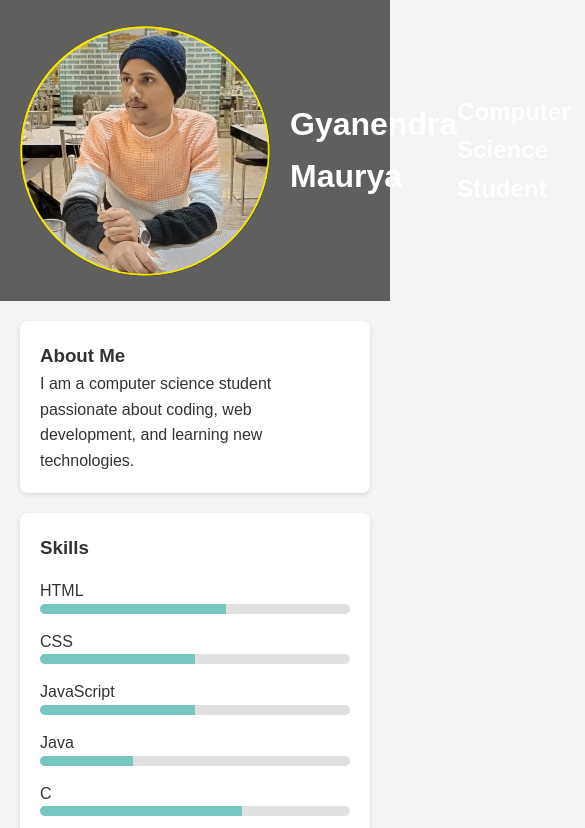
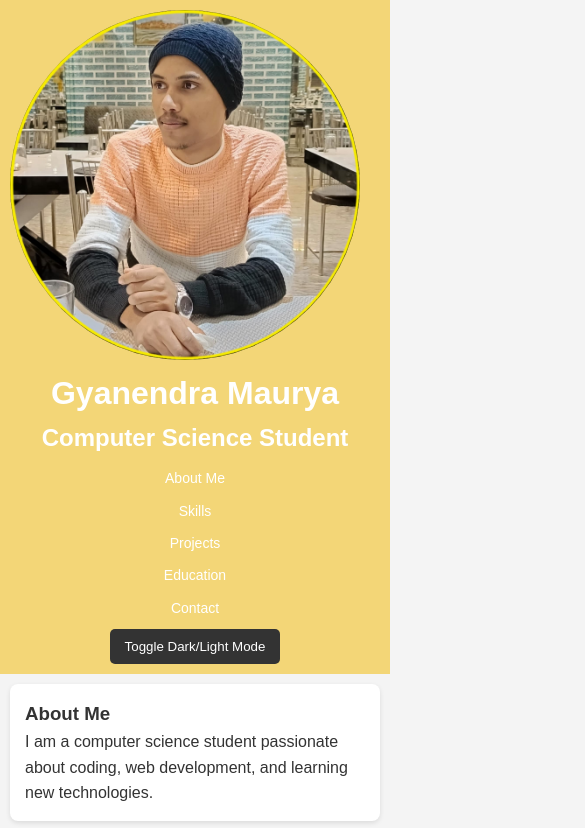
Before and after one commit to gyanendramaurya-18/Resume, a plain HTML site: page index.html in a window 390 px wide. Shown: the top 828 px of the page, 585 px wide, since content can reach past the window. Drawn offline with Linux system fonts and the light colour scheme.

Commit message:
Update styles.css change css

```diff
--- a/styles.css
+++ b/styles.css
@@ -12,17 +12,10 @@ body {
 }
 
 header {
-background: #424241d5;
-color: white;
+    background: hsl(46, 84%, 71%);
+    color: #fff;
     padding: 20px;
-display: flex; /* Use flexbox for layout */
-justify-content: space-between; /* Space between items */
-align-items: center; /* Center items vertically */
-}
-
-.header-content {
-display: flex; /* Use flexbox for header content */
-align-items: center; /* Center items vertically */
+    text-align: center;
 }
 
 .profile-pic {
@@ -32,59 +25,9 @@ border-radius: 50%; /* Makes the image circular */
     margin-right: 20px; /* Space between image and text */
 }
 
-.header-text {
-flex: 1; /* Allow text to take remaining space */
-}
-
-nav {
-margin-left: auto; /* Push the nav to the right */
-}
-
-nav ul {
-list-style: none; /* Remove default list styling */
-display: flex; /* Use flexbox for horizontal layout */
-}
-
-nav li {
-margin-left: 20px; /* Space between menu items */
-}
-
-nav a {
-color: white; /* Link color */
-text-decoration: none; /* Remove underline */
-transition: color 0.3s; /* Smooth color transition */
-}
-
-nav a:hover {
-color: #f4f4f4; /* Change color on hover */
-}
-
-button {
-padding: 10px 15px;
-border: none;
-border-radius: 5px;
-cursor: pointer;
-background-color: #0056b3;
-color: white;
-transition: background-color 0.3s;
-}
-
-button:hover {
-background-color: #004494;
-}
-
-.profile-pic {
-    width: 250px; /* Adjust size as needed */
-    height: 250px; /* Adjust size as needed */
-    border-radius: 50%; /* Makes the image circular */
-    margin-right: 20px; /* Space between image and text */
-}
-
 nav ul {
     list-style: none;
     padding: 0;
-    margin-left: 30px; /* Space between image and text */
-    margin-top: 200px; /* Space between image and text */
 }
 
 nav ul li {
@@ -106,7 +49,7 @@ box-shadow: 0 2px 5px rgba(0, 0, 0, 0.1);
 }
 
 .skill {
-    margin: 15px 0;
+    margin: 10px 0;
 }
 
 .progress-bar {
@@ -116,7 +59,7 @@ box-shadow: 0 2px 5px rgba(0, 0, 0, 0.1);
 }
 
 .progress {
-    height: 10px;
+    height: 20px;
     background: #76c7c0;
 }
 
@@ -125,18 +68,13 @@ box-shadow: 0 2px 5px rgba(0, 0, 0, 0.1);
 }
 
 button {
-    padding: 8px 15px;
+    padding: 10px 15px;
     background: #333;
     color: #fff;
     border: none;
     border-radius: 5px;
     cursor: pointer;
-
 }
-#theme-toggle {
-    margin-bottom: 200px ;
-}
-
 
 button:hover {
     background: #555;
@@ -144,7 +82,7 @@ button:hover {
 
 footer {
     text-align: center;
-    padding: 0px;
+    padding: 20px;
     background: #333;
     color: #fff;
 }
@@ -162,7 +100,6 @@ padding: 10px;
     cursor: pointer;
 }
 
-
 .dark-mode {
     background-color: #333;
     color: #fff;
@@ -179,3 +116,28 @@ cursor: pointer;
 .dark-mode footer {
     background: #222;
 }
+/* Responsive Styles */
+@media (max-width: 768px) {
+    nav ul li {
+        display: block; /* Stack menu items vertically */
+        margin: 10px 0; /* Add margin for spacing */
+    }
+
+    section {
+        margin: 10px; /* Reduce margin on smaller screens */
+    }
+}
+
+@media (max-width: 480px) {
+    header {
+        padding: 10px; /* Reduce padding in header */
+    }
+
+    section {
+        padding: 15px; /* Reduce padding in sections */
+    }
+
+    nav ul li {
+        font-size: 14px; /* Adjust font size for smaller screens */
+    }
+}
```
Lines whose indentation alone changed are shown as unchanged.
